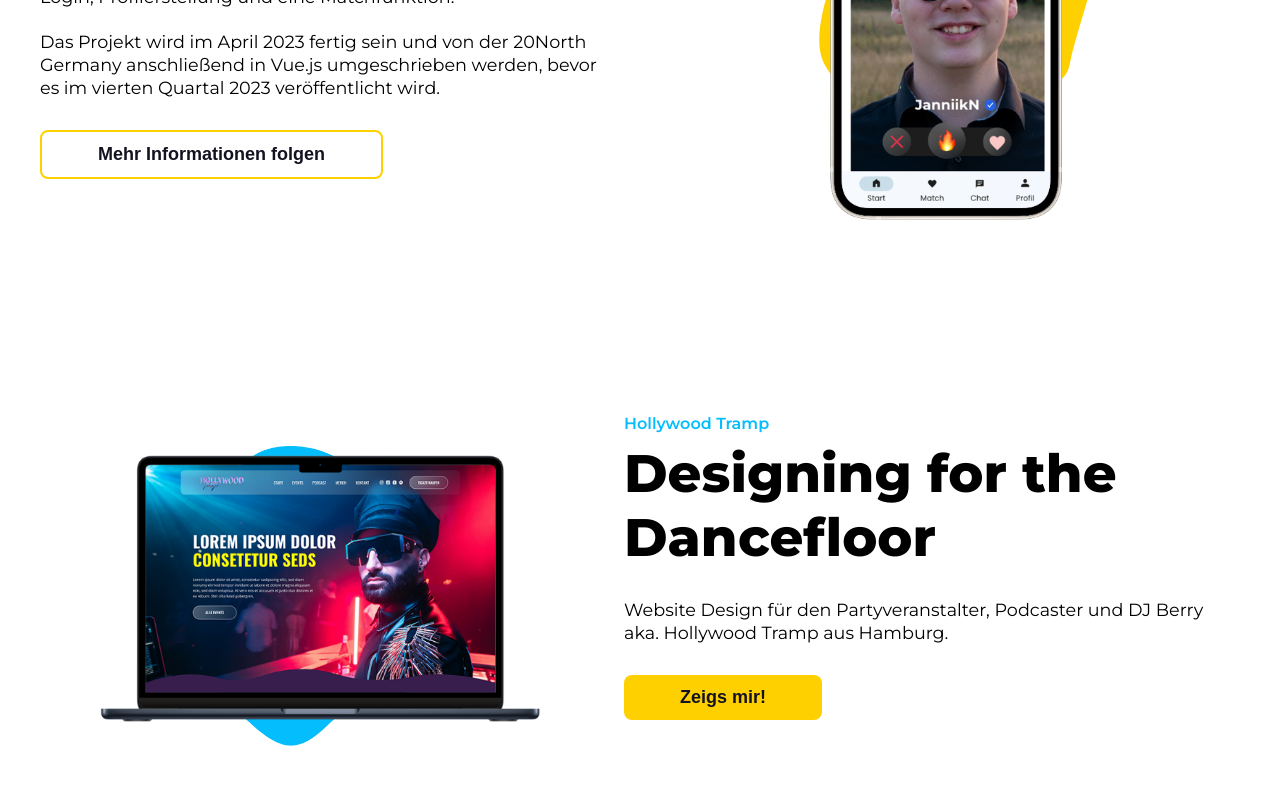
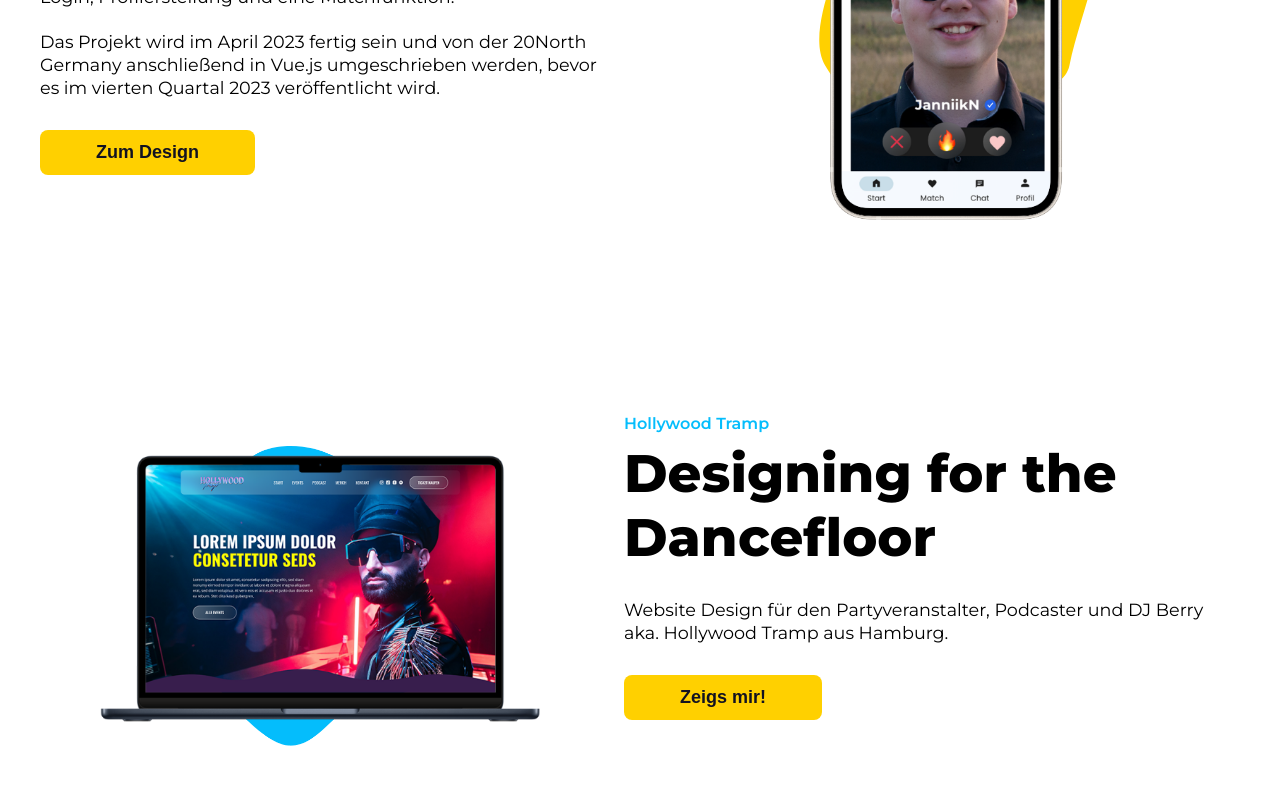
Before and after one commit to JannikNoe/janniknoe.de-2023, a plain HTML site: page public/projects.html in a window 1280 px wide. Shown: the part 1020-1820 px from the top of the page. Drawn offline with Linux system fonts and the light colour scheme.

Commit message:
Link geändert

```diff
--- a/public/projects.html
+++ b/public/projects.html
@@ -76,7 +76,7 @@
                 <p class="headline-caption-txt">Ich entwickle im Rahmen meines Diploma-Studiums in Webdesign und Development das React JS Projekt Polyroid, eine Dating-App. Diese App ist für polyamoröse Paare und alle Interessierten gedacht und bietet Funktionen wie Registrierung, Login, Profilerstellung und eine Matchfunktion.
                 <br/><br/>
                     Das Projekt wird im April 2023 fertig sein und von der 20North Germany anschließend in Vue.js umgeschrieben werden, bevor es im vierten Quartal 2023 veröffentlicht wird.</p>
-                <button style="background-color: white; border: 2px solid var(--primary-color); cursor: default; text-align: center;" class="primary-bttn">Mehr Informationen folgen</button>
+                <a href="https://xd.adobe.com/view/ef2e1d43-639f-47d6-86ad-0f0b741142d6-ba7d/" target="_blank"><button class="primary-bttn">Zum Design</button></a>
             </div>
             <div class="projects-project-one-img">
                 <img src="source/img/mockups/mockup-polyroid-matchgame.png" alt="Hintergrund Shape in der Farbe Gelb">
```
